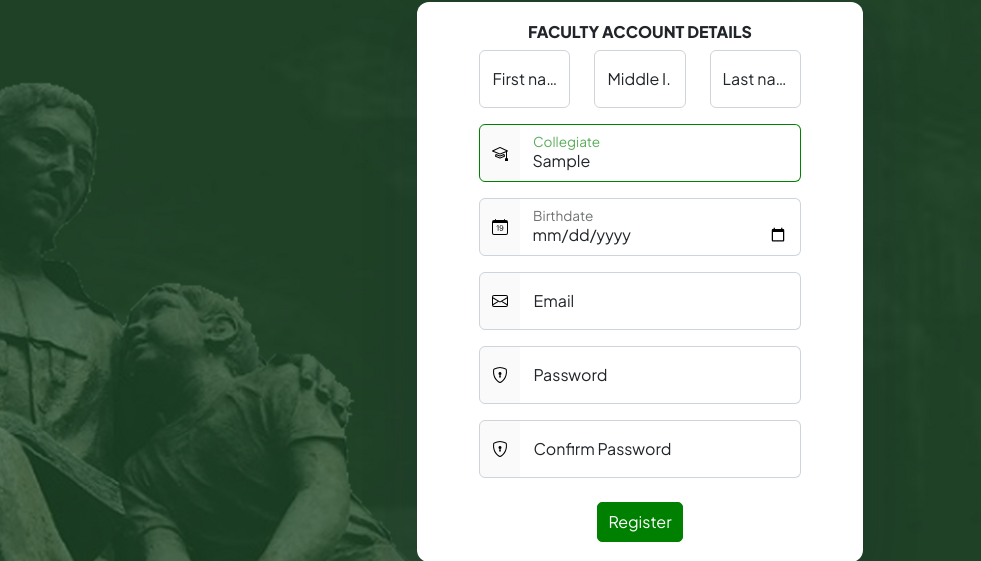
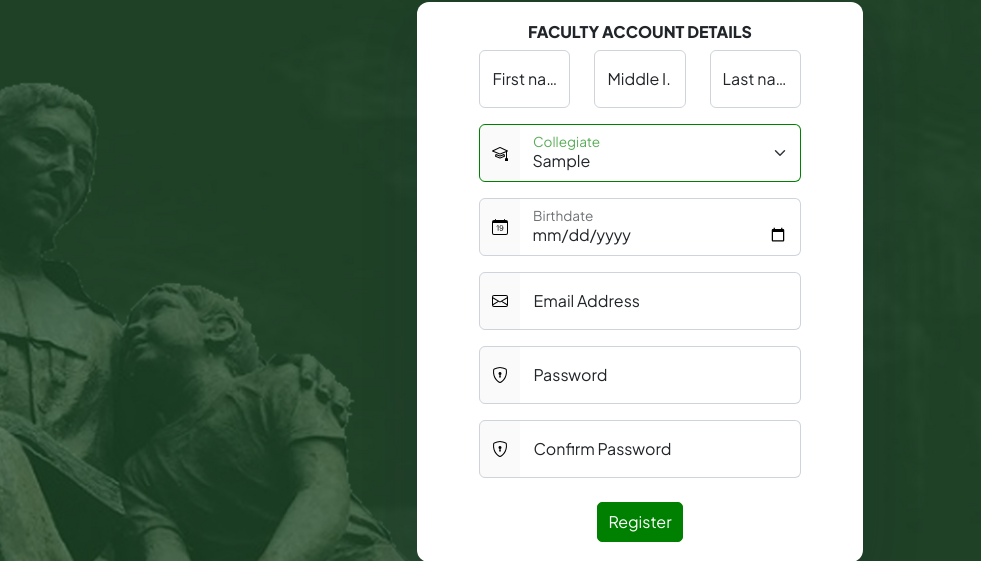
Before and after one commit to rjtormis/DLSUD-SAMS, a Flask app: page /create/faculty in a window 1280 px wide. Shown: the part 171-732 px from the top of the page, without its empty margins (0-981 px from the left). Run offline with Flask 3, Linux system fonts and the light colour scheme; tables that the repository leaves empty hold one stand-in row (values such as "Sample post"); some libraries are stand-ins or nearby versions.

Commit message:
Updated create faculty html

```diff
--- a/app/template/Create&Login/create_faculty.html
+++ b/app/template/Create&Login/create_faculty.html
@@ -52,7 +52,7 @@
 					<img src="{{url_for('static',filename ='img/mortarboard.svg')}}" alt="">
 				</span>
 				<div class="form-floating">
-					{{faculty_form.collegiate(class = "form-control border-start-0",placeholder = "Collegiate",id = "collegiate_input")}}
+					{{faculty_form.collegiate(class = "form-control form-select border-start-0",placeholder = "Collegiate",id = "collegiate_input")}}
 					<label for="collegiate_input">Collegiate</label>
 				</div>
 			</div>
@@ -75,7 +75,7 @@
 				</span>
 				<div class="form-floating">
 				{{faculty_form.emailAddress(type ="email",class = "form-control border-start-0",placeholder = "Email Address",id = "email_input")}}
-				<label for="email_input">Email</label>
+				<label for="email_input">Email Address</label>
 				</div>
 			</div>
 
```
